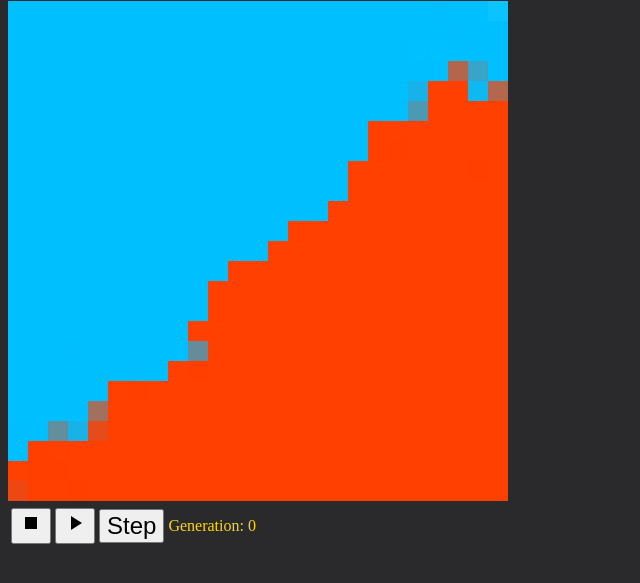
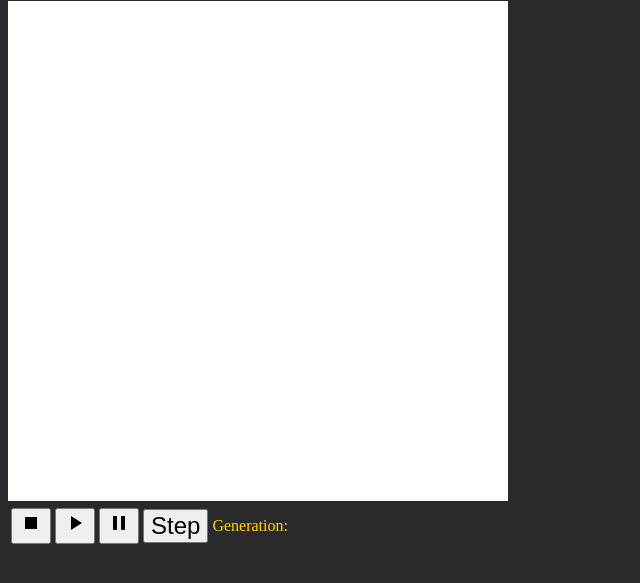
Before and after one commit to jsatgit/square-game, a website with bundled scripts: page index.html in a window 1280 px wide. Shown: the part 79-662 px from the top of the page, without its empty margins (0-640 px from the left). Built offline with nearby package versions, Linux system fonts and the light colour scheme.

Commit message:
integrated ui to the game. Added changes to ensure the reset and buttons work accordingly.

```diff
--- a/game.js
+++ b/game.js
@@ -11,9 +11,8 @@ export default class Game {
     this.height = config.height;
     this.players = config.players;
     this.tickSize = 40;
-    this.generation = 0;
     this.eventListeners = new EventListeners();
-    this.isRunning = false;
+
     this.reset();
   }
 
@@ -71,8 +70,6 @@ export default class Game {
     this.isRunning = false;
     this.generation = 0;
     this._addArmiesToBoard();
-    this.render();
-    this.eventListeners.dispatch(Events.NEW_GENERATION, this.generation);
   }
 
   render() {
--- a/index.html
+++ b/index.html
@@ -18,22 +18,29 @@
   <canvas id="canvas" width="500" height="500"></canvas>
   <table id="table-stats">
     <tr>
-    <td><button id="stop-button">
+      <td>
+        <button id="stop-button">
           <i class="material-icons">stop</i>
-    </button></td>
-    <td><button id="play-button">
+        </button>
+      </td>
+      <td>
+        <button id="play-button">
         <i class="material-icons">play_arrow</i>
-    </button></td>
-    <td><button id="step-button">
+        </button>
+      <td>
+        <button id="pause-button">
+          <i class="material-icons">pause</i>
+        </button>
+      </td>
+      <td>
+        <button id="step-button">
           Step
-    </button></td>
+        </button>
+      </td>
       <td class="text">
         Generation:
       </td>
       <td id="generation-counter" class="text">
-        0
-    </td>
-    <td id="mouse-pos" align="right" class="text" width="99%">
       </td>
     </tr>
   </table>
--- a/index.js
+++ b/index.js
@@ -2,6 +2,7 @@ import Player from './player.js';
 import Game from './game.js';
 import {BLUE, RED} from './colour.js';
 import Position from './position.js';
+import UI from './ui.js';
 
 const player1 = new Player({
   colour: BLUE,
@@ -20,4 +21,4 @@ const game = new Game({
   players: [player1, player2],
 });
 
-game.start();
+const ui = new UI(game);
--- a/ui.js
+++ b/ui.js
@@ -1,40 +1,58 @@
+import Events from './events.js';
 
 const PLAY_ICON = "play_arrow";
 const PAUSE_ICON = "pause";
 
-class UI {
-  constructor(config) {
-    this.game = config.game;
-    this.playButton = config.playButton;
-    this.stepButton = config.stepButton;
-    this.stopButton = config.stopButton;
-    this.generationCounter = config.generationCounter;
-    this.events = config.events;
-    //this.mousePosition = config.mousePosition;
+export default class UI {
+  constructor(game) {
+    this.game = game;
+    this.playButton = this._getElement("play-button");
+    this.pauseButton = this._getElement("pause-button");
+    this.stepButton = this._getElement("step-button");
+    this.stopButton = this._getElement("stop-button");
+    this.generationCounter = this._getElement("generation-counter");
     this.initUI();
   }
 
   initUI() {
-    this.playIcon = this.playButton.firstElementChild;
-    this.stopButton.onclick = () => {
+    this.playButton.addEventListener("click", () => {
+      this.game.start();
+    });
+
+    this.pauseButton.addEventListener("click", () => {
+      this._pause();
+    });
+
+    this.stepButton.addEventListener("click", () => {
+      this._pause();
+      this.game.tick();
+    });
+
+    this.stopButton.addEventListener("click", () => {
       this.game.reset();
-    };
-    this.playButton.onclick = () => {
-      if (this.game.isRunning) {
-        this.game.pause();
-        this.playIcon.innerHTML = PLAY_ICON;
-      } else {
-        this.game.start();
-        this.playIcon.innerHTML = PAUSE_ICON;
-      }
-    };
-    this.stepButton.onclick = () => {
-      this.playIcon.innerHTML = PLAY_ICON;
-      this.game.start();
-      this.game.pause();
-    };
-    this.game.addEventListener(this.events.NEW_GENERATION, () => {
+      this._setGeneration(this.game.generation);
+    });
+
+    this.game.addEventListener(Events.NEW_GENERATION, () => {
       this.generationCounter.innerHTML = this.game.generation;
     });
   }
+
+  _getElement(elementId) {
+    return document.getElementById(elementId);
+  }
+
+  _setGeneration(value) {
+    this.generationCounter.innerHTML = value;
+  }
+
+  _dispatch(eventName) {
+    this.game.eventListeners.dispatch(eventName);
+  }
+
+  _pause() {
+    if (this.game.isRunning) {
+      this.game.pause();
+    }
+  }
 };
--- a/view.js
+++ b/view.js
@@ -3,9 +3,14 @@ import Colour, {WHITE} from './colour.js';
 
 export default class View {
   constructor(squareSize) {
-    this.stage = new createjs.Stage('canvas');
+    this._initStage();
     this.previousRender = new HashMap();
     this.squareSize = squareSize;
+  }
+
+  _initStage() {
+    this.stage = new createjs.Stage('canvas');
+    this.stage.clear();
   }
 
   _drawRect(x, y, color) {
```
Also changed, not shown: package.json (+6 -2 lines). Lines whose indentation alone changed are shown as unchanged.
